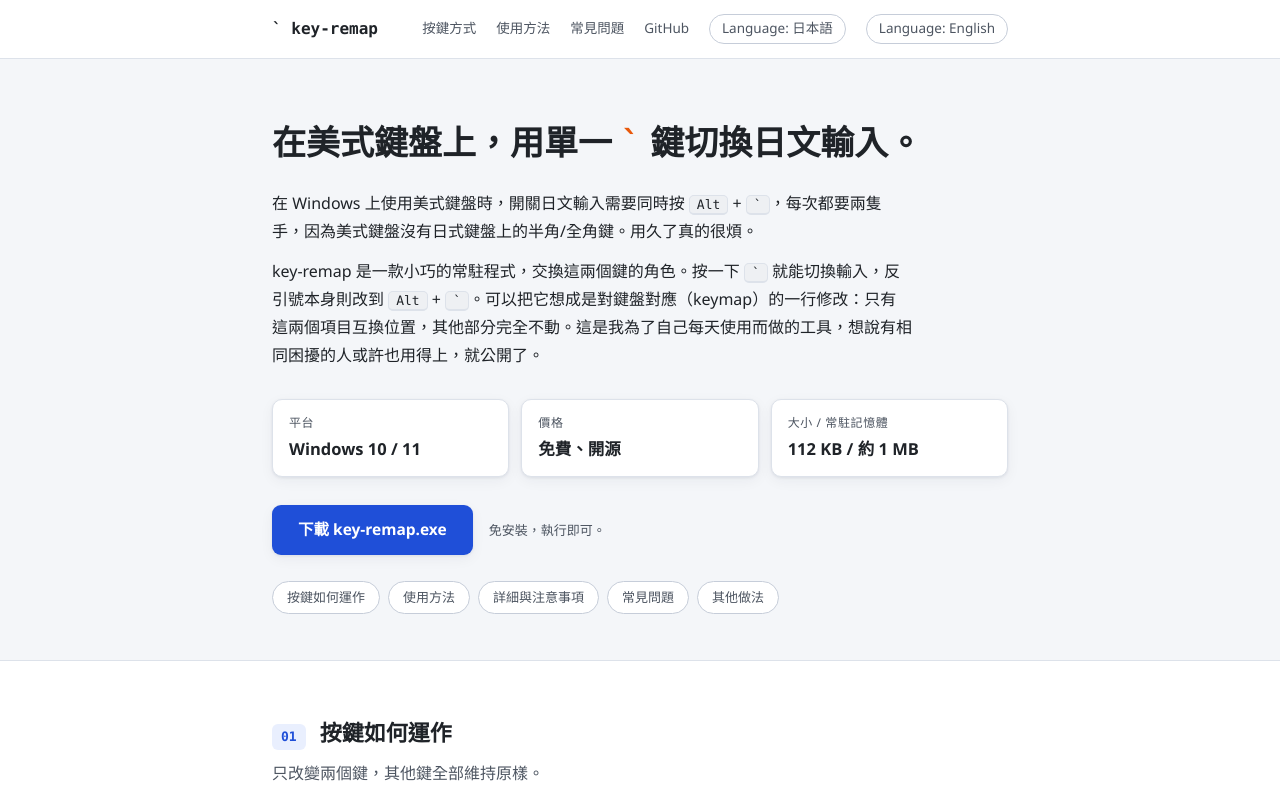
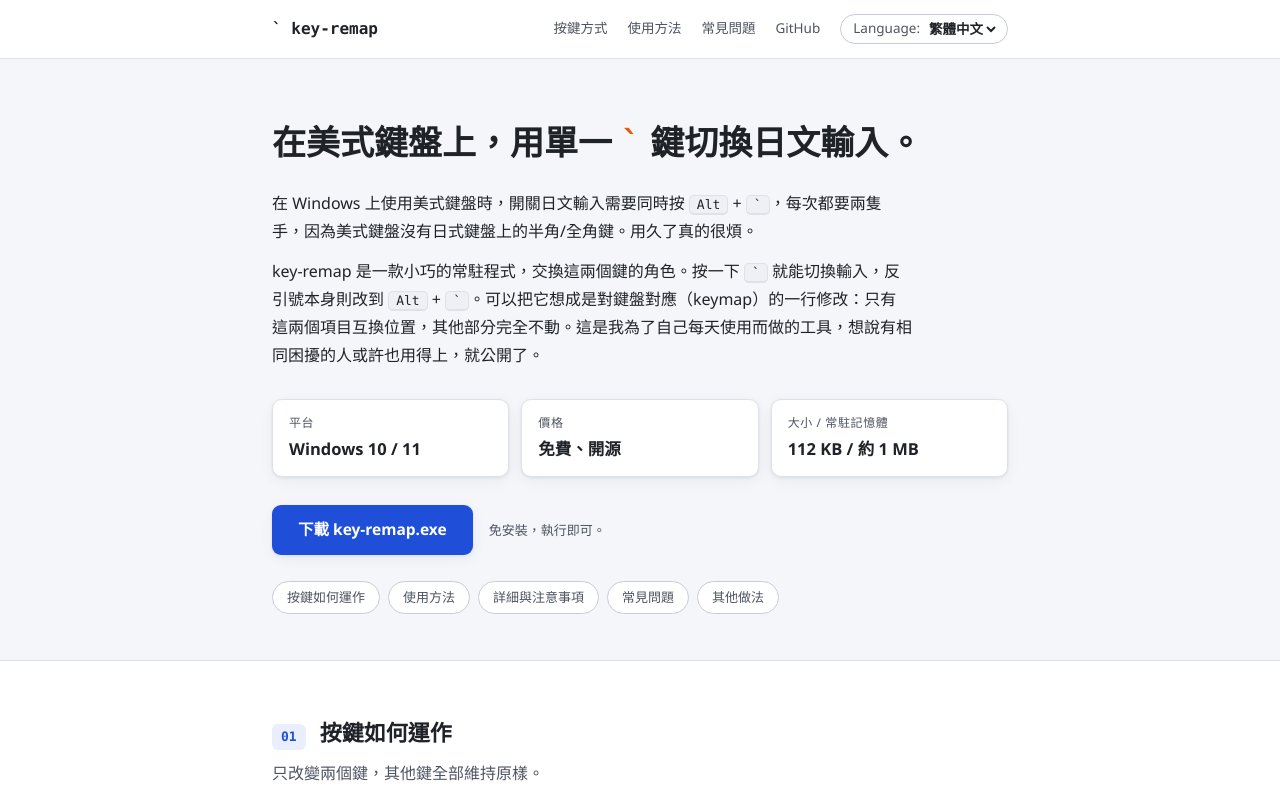
Before and after one commit to thanatos333/key-remap, a plain HTML site: page docs/zh-tw/index.html in a window 1280 px wide. Shown: the top 800 px of the page. Drawn offline with Linux system fonts and the light colour scheme.

Commit message:
Language switcher: fixed 'Language:' label with pulldown of current language

```diff
--- a/docs/zh-tw/index.html
+++ b/docs/zh-tw/index.html
@@ -55,6 +55,9 @@
   .nav-links a{color:var(--muted);text-decoration:none}
   .nav-links a:hover{color:var(--text)}
   .nav-links a.lang{border:1px solid var(--line-strong);border-radius:999px;padding:2px 12px}
+  .nav-links .lang{border:1px solid var(--line-strong);border-radius:999px;padding:2px 8px 2px 12px;display:inline-flex;align-items:center;gap:5px;color:var(--muted)}
+  .lang-sel{border:none;background:transparent;color:var(--text);font:inherit;font-weight:600;cursor:pointer;padding:1px 0}
+  .lang-sel:focus{outline:none}
   .hero{background:var(--band);border-bottom:1px solid var(--line);padding:58px 0 46px}
   .hero h1{font-size:clamp(26px,4.6vw,34px);line-height:1.5;font-weight:800}
   .hero h1 .mono{font-family:ui-monospace,Consolas,monospace;color:var(--key-accent)}
@@ -222,8 +225,7 @@
       <a href="#install">使用方法</a>
       <a href="#faq">常見問題</a>
       <a href="https://github.com/thanatos333/key-remap">GitHub</a>
-      <a class="lang" href="../">Language: 日本語</a>
-      <a class="lang" href="../en/">Language: English</a>
+<label class="lang">Language:<select class="lang-sel" onchange="if(this.value)location.href=this.value"><option value="../">日本語</option><option value="../en/">English</option><option value="" selected>繁體中文</option></select></label>
     </nav>
   </div>
 </header>
@@ -439,7 +441,7 @@
 <footer>
   <div class="foot">
     <span>key-remap — MIT License</span>
-    <span><a href="https://github.com/thanatos333/key-remap">GitHub</a> · <a href="https://github.com/thanatos333/key-remap/releases">版本列表</a> · <a href="../">Language: 日本語</a> · <a href="../en/">Language: English</a></span>
+    <span><a href="https://github.com/thanatos333/key-remap">GitHub</a> · <a href="https://github.com/thanatos333/key-remap/releases">版本列表</a> · <a href="../">日本語</a> · <a href="../en/">English</a></span>
   </div>
 </footer>
 
```
Also changed, not shown: docs/en/index.html (+5 -3 lines), docs/index.html (+5 -3 lines).
